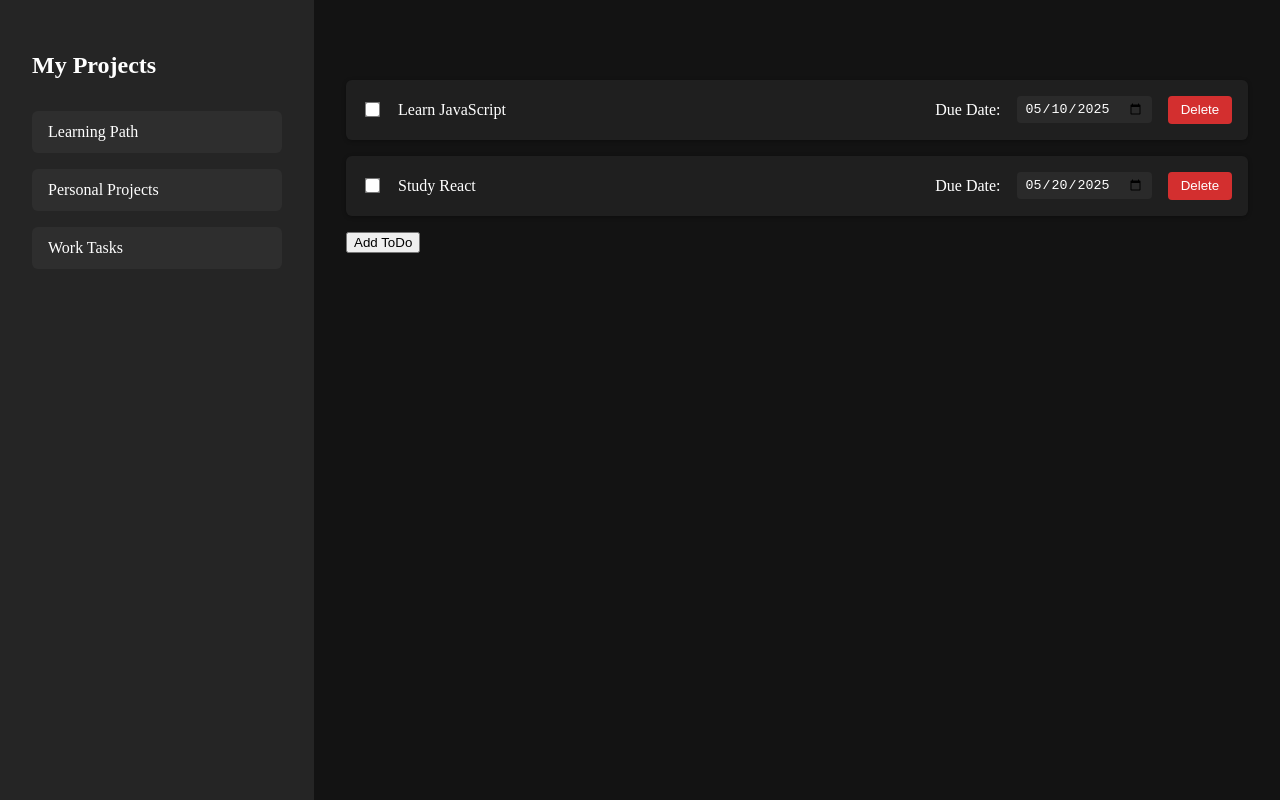
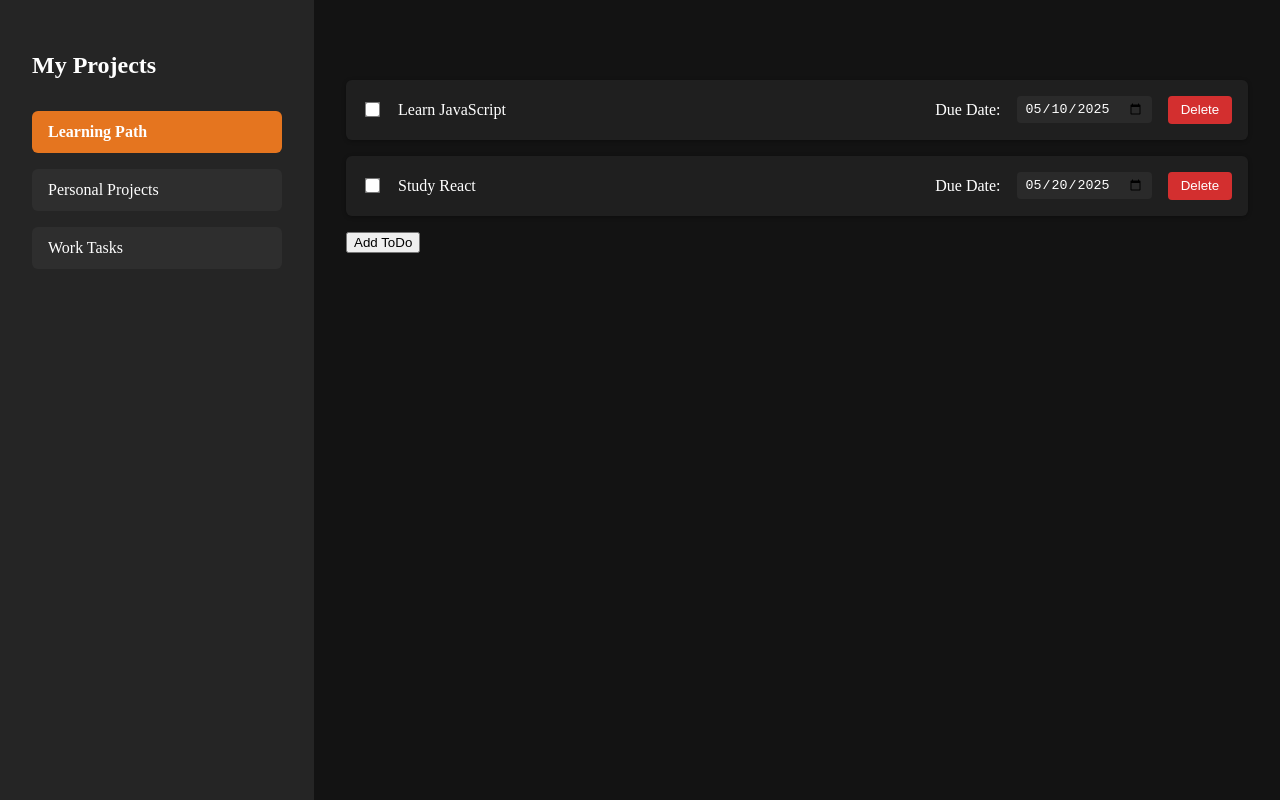
Before and after one commit to kyungwan2023F/todo-list-app, a website built with webpack: page src/index.html in a window 1280 px wide. Both pictures are taken after a click on the element "Learning Path". Built offline with nearby package versions, Linux system fonts and the light colour scheme.

Commit message:
Highlight now appears in the sidebar when todoitem is selected

```diff
--- a/src/index.js
+++ b/src/index.js
@@ -85,7 +85,14 @@ function loadSideBar() {
     const projectItem = document.createElement('div');
     projectItem.className = 'projectContainer';
     projectItem.textContent = project.name;
+
+    if (project.id === currentProjectId) {
+      projectItem.classList.add('selected');
+    }
+
     projectItem.addEventListener('click', () => {
+      document.querySelectorAll('.projectContainer.selected').forEach(item => item.classList.remove('selected'));
+      projectItem.classList.add('selected');
       currentProjectId = project.id;
       displayToDos(project);
     });
--- a/src/style.css
+++ b/src/style.css
@@ -45,6 +45,11 @@ body {
 
 .projectContainer:hover {
     background-color: #E5751F;
+}
+
+.projectContainer.selected {
+    background-color: #E5751F;
+    font-weight: bold;
 }
 
 .todo-item {
```
Also changed, not shown: dist/main.js.
